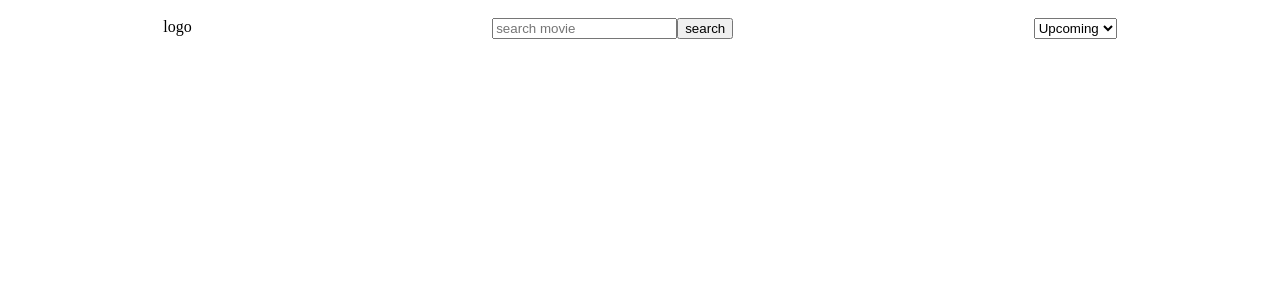
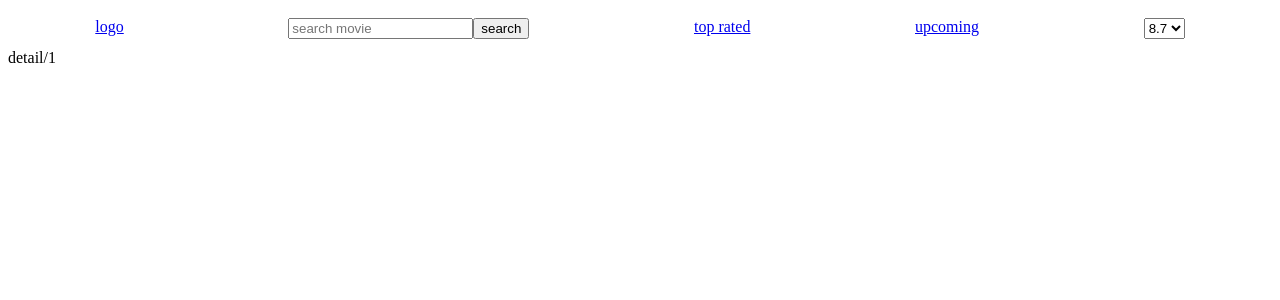
Before and after one commit to stanislavkononiuk/popcorn-and-chill, a React (Create React App) app: page /detail/1 in a window 1280 px wide. Shown: the top 300 px of the page. Built offline with nearby package versions, Linux system fonts and the light colour scheme; no server answers.

Commit message:
Add api call for a single movie Add detail container

```diff
--- a/src/API/API.js
+++ b/src/API/API.js
@@ -1,9 +1,16 @@
 const key = process.env.REACT_APP_TMDB_API;
 
-export default async function popularMovies(page) {
+export async function popularMovies(page) {
   const apiUrl = `https://api.themoviedb.org/3/movie/popular?api_key=${key}&language=en-US&page=${page || 1}`;
   const response = await fetch(apiUrl);
   const data = await response.json();
 
   return data.results;
 }
+
+export async function movieDetails(id) {
+  const apiUrl = `https://api.themoviedb.org/3/movie/${id}?api_key=${key}=en-US`;
+  const response = await fetch(apiUrl);
+  const data = await response.json();
+  return data;
+}
--- a/src/components/App.js
+++ b/src/components/App.js
@@ -1,8 +1,9 @@
 import React from 'react';
 import { Switch, Route } from 'react-router-dom';
-import MoviesList from '../containers/MoviesList';
-import Upcoming from '..containers/Upcoming';
-import TopRated from '..containers/TopRated';
+import Popular from '../containers/Popular';
+import Upcoming from '../containers/UpComing';
+import TopRated from '../containers/TopRated';
+import Detail from '../containers/Detail';
 
 import Navbar from './Navbar';
 
@@ -11,9 +12,10 @@ function App() {
     <>
       <Navbar />
       <Switch>
-        <Route path="/" component={MoviesList} exact />
-        <Route path="/" component={Upcoming} exact />
-        <Route path="/" component={TopRated} exact />
+        <Route path="/popular" component={Popular} exact />
+        <Route path="/upcoming" component={Upcoming} exact />
+        <Route path="/top-rated" component={TopRated} exact />
+        <Route path="/detail/:id" component={Detail} exact />
       </Switch>
     </>
   );
--- a/src/components/Navbar.js
+++ b/src/components/Navbar.js
@@ -1,16 +1,23 @@
 import React from 'react';
+import { Link } from 'react-router-dom';
 
 function Navbar() {
   return (
     <nav style={{ display: 'flex', justifyContent: 'space-around', padding: '10px 5px' }}>
-      <div>logo</div>
+      <div>
+        <Link to="/popular">logo</Link>
+      </div>
       <form>
         <input type="text" placeholder="search movie" />
         <button type="submit">search</button>
       </form>
+
+      <Link to="/top-rated">top rated</Link>
+      <Link to="/upcoming">upcoming</Link>
       <select>
-        <option>Upcoming</option>
-        <option>Top rated</option>
+        <option value={8.7}>8.7</option>
+        <option value={9}>9</option>
+        <option value={7.7}>7.7</option>
       </select>
     </nav>
   );
--- /dev/null
+++ b/src/containers/Detail.js
@@ -0,0 +1,21 @@
+import React, { useEffect, useState } from 'react';
+import { useParams } from 'react-router-dom';
+import { movieDetails } from '../API/API';
+
+function Detail() {
+  const [detail, setDetail] = useState({});
+  const { id: movieId } = useParams();
+  useEffect(() => {
+    movieDetails(movieId).then((movie) => setDetail(movie));
+  }, []);
+  console.log(detail);
+  console.log(process.env.REACT_APP_TMDB_API);
+  return (
+    <div>
+      detail/
+      {movieId}
+    </div>
+  );
+}
+
+export default Detail;
--- a/src/containers/MoviesList.js
+++ b/src/containers/Popular.js
@@ -1,9 +1,9 @@
 import React, { useEffect, useState } from 'react';
+import { Link } from 'react-router-dom';
 import { useDispatch, useSelector } from 'react-redux';
 import { popular } from '../actions';
 import Movie from '../components/Movie';
-// import movies from './movies';
-import popularMovies from '../API/API';
+import { popularMovies } from '../API/API';
 
 function MoviesList() {
   const [nextPage, setNextPage] = useState(2);
@@ -35,16 +35,18 @@ function MoviesList() {
     setPreviousPage(previousPage - 1);
   }
   console.log(nextPage);
+  console.log(popMovies);
   return (
     <>
       <div style={{ display: 'flex', justifyContent: 'space-between', flexWrap: 'wrap' }}>
         {popMovies.map((movie) => (
-          <Movie
-            key={movie.id}
-            title={movie.title}
-            score={movie.vote_average}
-            imageScr={movieExtent + movie.poster_path}
-          />
+          <Link to={`detail/${movie.id}`} key={movie.id}>
+            <Movie
+              title={movie.title}
+              score={movie.vote_average}
+              imageScr={movieExtent + movie.poster_path}
+            />
+          </Link>
         ))}
       </div>
       <div>
--- a/src/containers/TopRated.js
+++ b/src/containers/TopRated.js
@@ -5,6 +5,7 @@ function TopRated() {
   return (
     <>
       <Movie />
+      top rated
     </>
   );
 }
--- a/src/containers/UpComing.js
+++ b/src/containers/UpComing.js
@@ -5,6 +5,7 @@ function Upcoming() {
   return (
     <>
       <Movie />
+      upcoming
     </>
   );
 }
```
